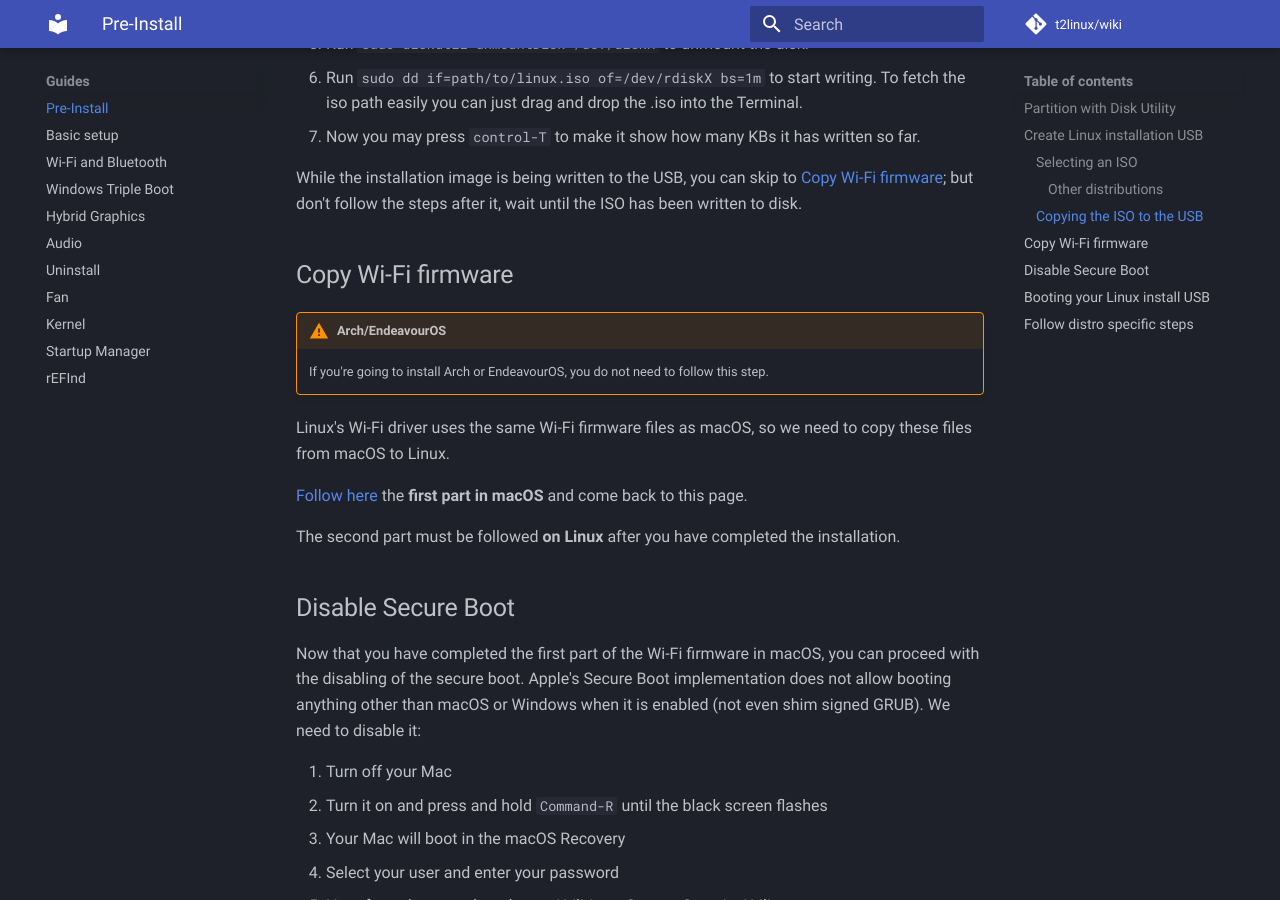
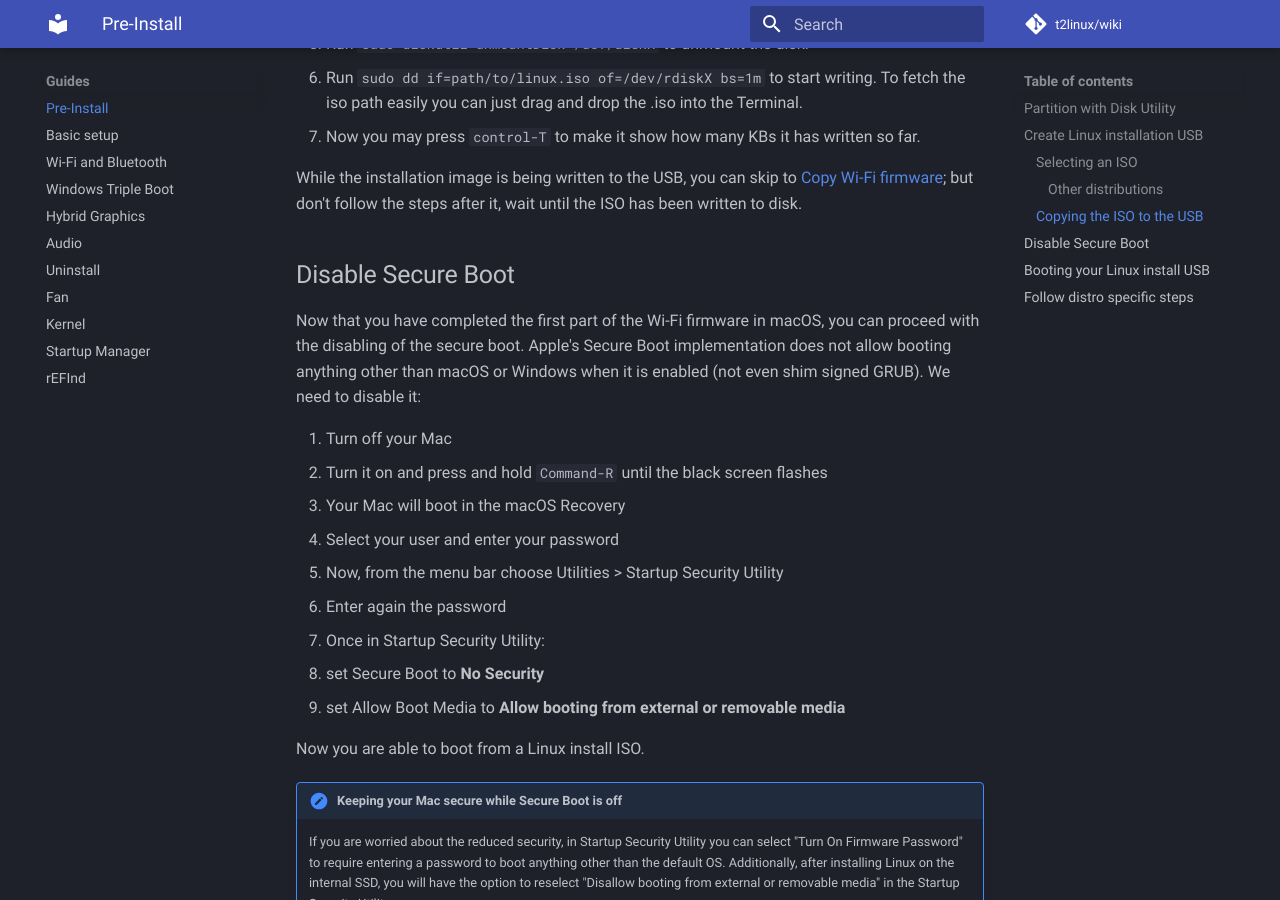
Before and after one commit to t2linux/wiki, an MkDocs documentation site: the page built from docs/guides/preinstall.md, in a window 1280 px wide and 900 px high, scrolled down 2294 px. Built offline with MkDocs 1.6.1 and Material for MkDocs 9.7.7, drawn with Linux system fonts in a browser that asks for light colours; comment, search, counter and statistics services are not loaded.

Commit message:
Remove wifi bit from pre install guide

```diff
--- a/docs/guides/preinstall.md
+++ b/docs/guides/preinstall.md
@@ -67,17 +67,6 @@ Or you can use `dd` in macOS Terminal:
 
 While the installation image is being written to the USB, you can skip to [Copy Wi-Fi firmware](#copy-wi-fi-firmware); but don't follow the steps after it, wait until the ISO has been written to disk.
 
-## Copy Wi-Fi firmware
-
-!!! Warning "Arch/EndeavourOS"
-    If you're going to install Arch or EndeavourOS, you do not need to follow this step.
-
-Linux's Wi-Fi driver uses the same Wi-Fi firmware files as macOS, so we need to copy these files from macOS to Linux.
-
-[Follow here](https://wiki.t2linux.org/guides/wifi-bluetooth/#on-macos) the **first part in macOS** and come back to this page.
-
-The second part must be followed **on Linux** after you have completed the installation.
-
 ## Disable Secure Boot
 
 Now that you have completed the first part of the Wi-Fi firmware in macOS, you can proceed with the disabling of the secure boot.
```
